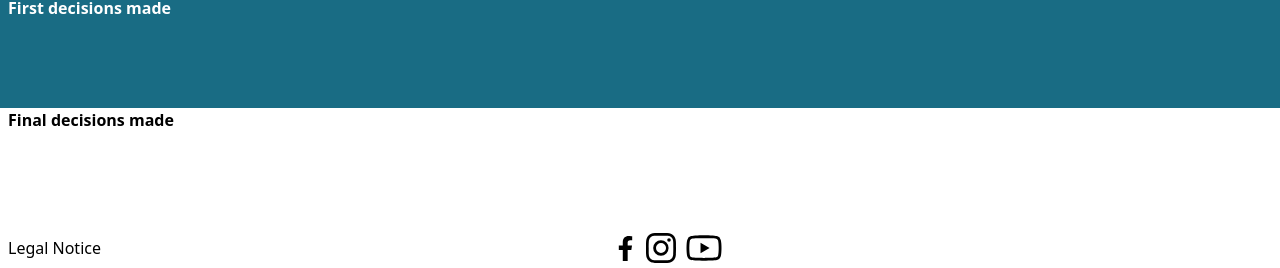
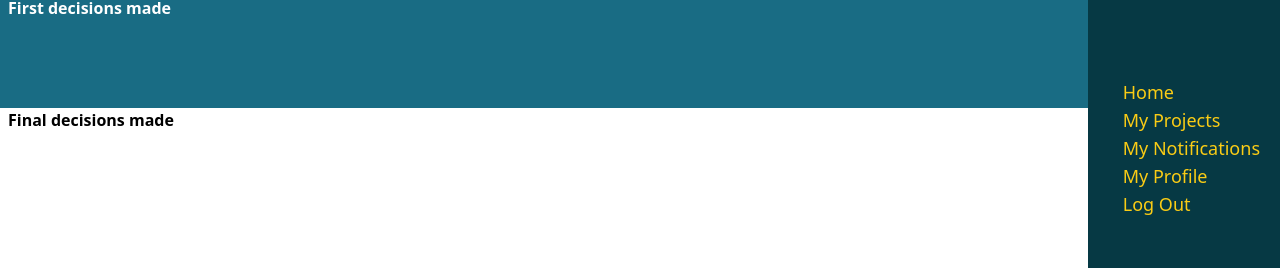
Before and after one commit to WildCodeSchool/btz-makesense-project3-09-2022-client, a Next.js app: page / in a window 1280 px wide. Shown: the part 228-496 px from the top of the page. Built offline with nearby package versions, Linux system fonts and the light colour scheme; no server answers.

Commit message:
fixed errors

```diff
--- a/pages/decisionPage.tsx
+++ b/pages/decisionPage.tsx
@@ -13,7 +13,6 @@ export default function decisionPage() {
         </h1>
         <div className="my-32 flex flex-row  justify-around overflow-x-scroll ">
           <Card />
-          <Card />
         </div>
       </div>
       <Footer />
--- a/pages/index.tsx
+++ b/pages/index.tsx
@@ -6,6 +6,7 @@ import Navbar from "../src/components/Navbar";
 import Footer from "../src/components/Footer";
 import axiosInstance from "../util/axiosInstances";
 import { IDecisiontWithUser } from "../src/types/main";
+import SideBar from "../src/components/SideBar";
 
 export default function Home() {
   const [decisions, setDecisions] = useState<IDecisiontWithUser[]>([]);
@@ -22,6 +23,7 @@ export default function Home() {
   return (
     <div className="h-screen w-screen">
       <Navbar />
+      <SideBar />
       <div className="flex flex-rox justify-center ">
         <Link
           href="/createDecision"
--- /dev/null
+++ b/src/components/SideBar.tsx
@@ -0,0 +1,29 @@
+import React from "react";
+import Link from "next/link";
+
+export default function SideBar() {
+  return (
+    <div className="h-[80%] w-48 float-right  bg-[#063944] rounded-l-[70px] flex flex-col justify-around items-end pr-5 text-lg text-yellow-400">
+      <ul>
+        <li>
+          <Link href="/">Home</Link>
+        </li>
+        <li>
+          {" "}
+          <Link href="/">My Projects</Link>
+        </li>
+        <li>
+          <Link href="/"> My Notifications</Link>
+        </li>
+        <li>
+          {" "}
+          <Link href="/"> My Profile</Link>
+        </li>
+        <li>
+          {" "}
+          <Link href="/">Log Out</Link>
+        </li>
+      </ul>
+    </div>
+  );
+}
```
